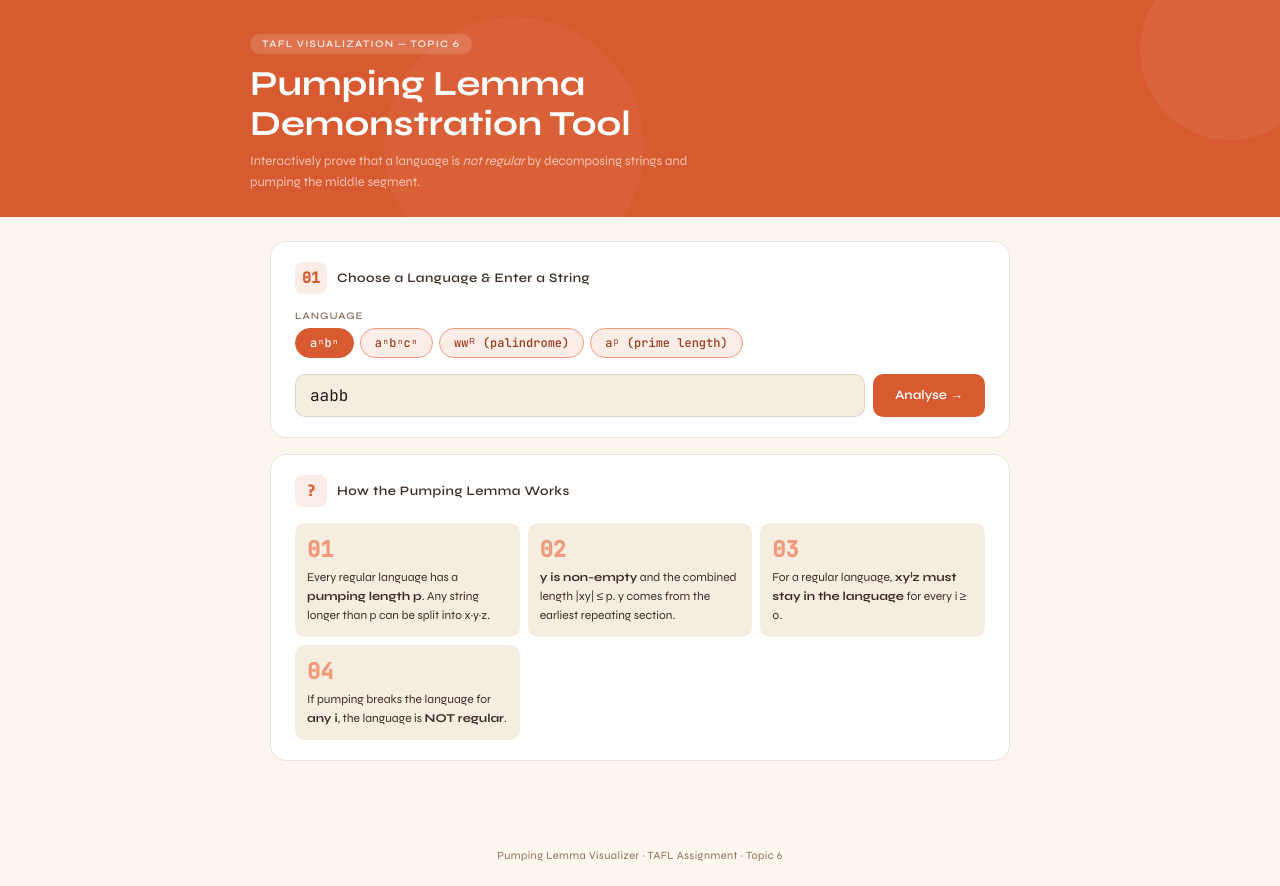
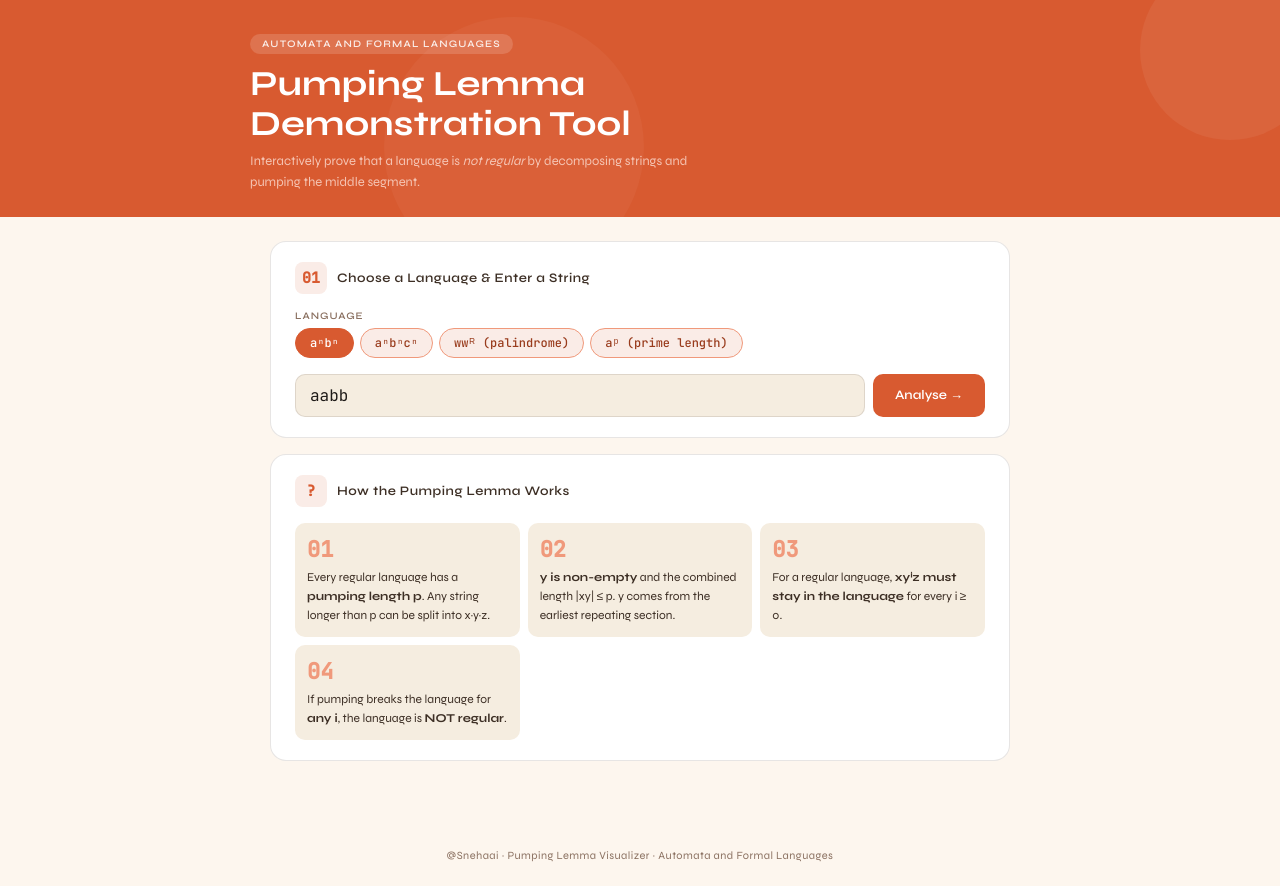
Before and after one commit to Snehaai/Pumping-Lemma-Visualiser, a plain HTML site: page index.html in a window 1280 px wide. Drawn offline with Linux system fonts and the light colour scheme.

Commit message:
Update index.html

```diff
--- a/index.html
+++ b/index.html
@@ -340,7 +340,7 @@
 
 <header>
   <div class="header-inner">
-    <div class="header-tag">TAFL Visualization — Topic 6</div>
+    <div class="header-tag">Automata and Formal Languages</div>
     <h1>Pumping Lemma<br>Demonstration Tool</h1>
     <p>Interactively prove that a language is <em>not regular</em> by decomposing strings and pumping the middle segment.</p>
   </div>
@@ -458,7 +458,7 @@
   </div>
 
 </main>
-<footer>Pumping Lemma Visualizer · TAFL Assignment · Topic 6</footer>
+<footer>@Snehaai · Pumping Lemma Visualizer · Automata and Formal Languages</footer>
 
 <script>
 // ─── LANGUAGE DEFINITIONS ───────────────────────────────────────────────────
```
